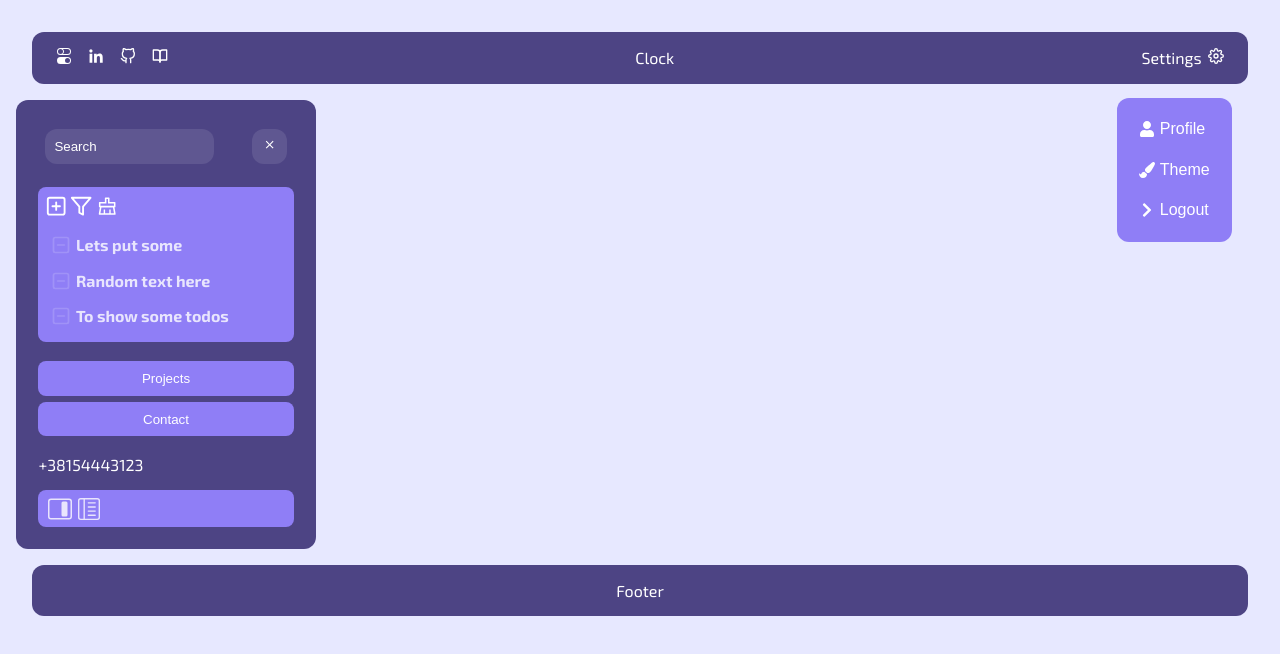
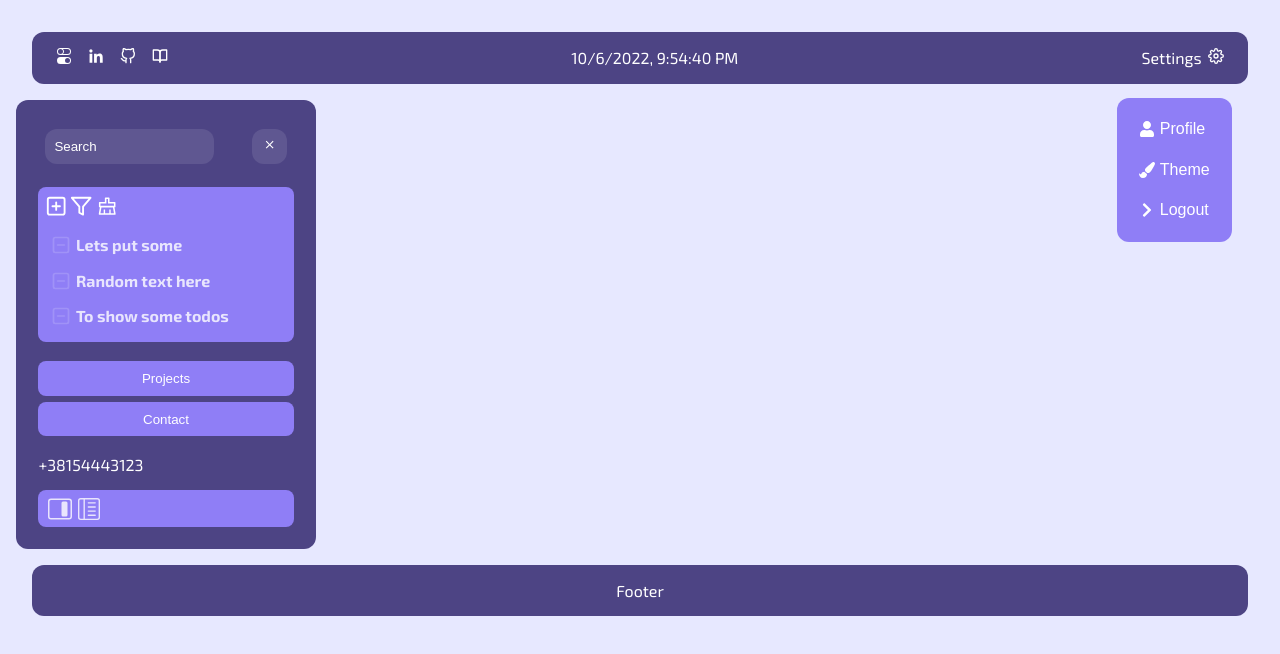
Before and after one commit to erazmozen/hub, a React (Create React App) app: page / in a window 1280 px wide. Shown: the top 654 px of the page. Built offline with nearby package versions, Linux system fonts and the light colour scheme.

Commit message:
Added clock

```diff
--- a/src/components/main/Header.jsx
+++ b/src/components/main/Header.jsx
@@ -21,7 +21,7 @@ const Header = ({ icons, toggleSidebar }) => {
           <icons.FiBookOpen />
         </div>
       </div>
-      <div>Clock</div>
+      <div>{new Date().toLocaleString() + ""}</div>
       <div onClick={togglePopupFunction} className="header-settigns">
         <p>Settings</p>
         <icons.FiSettings />
```
